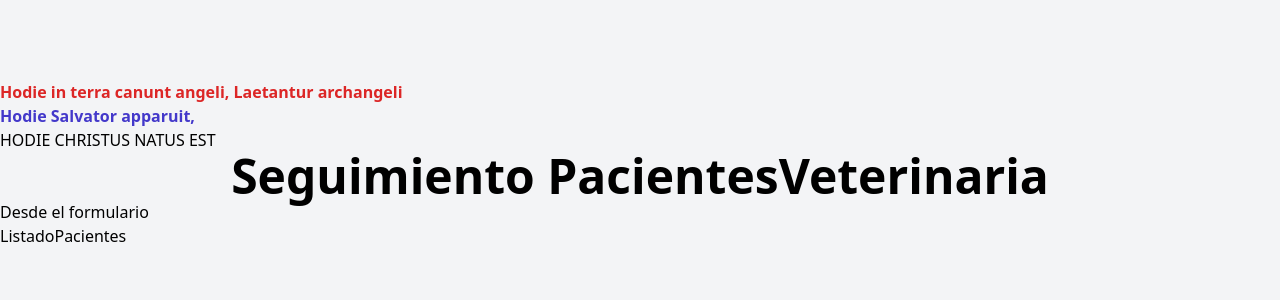
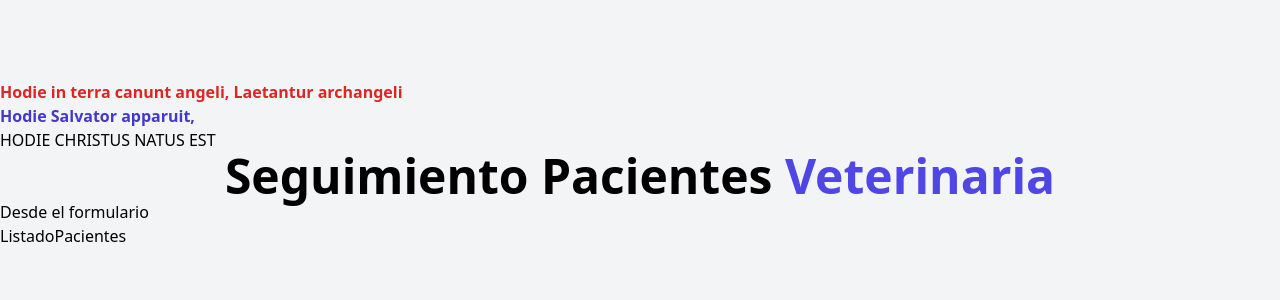
Before and after one commit to davidcanalesp/citas, a React (Vite) app: page / in a window 1280 px wide. Shown: the top 300 px of the page. Built offline with nearby package versions, Linux system fonts and the light colour scheme.

Commit message:
agregué estilos tailwind al encabezado

```diff
--- a/src/Header.jsx
+++ b/src/Header.jsx
@@ -3,8 +3,8 @@ import React from 'react'
 const Header = () => {
     return (
         <div >
-            <h1 class='font-black text-5xl text-center'>Seguimiento Pacientes
-                <span>
+            <h1 className='font-black text-5xl text-center md:w-2/3 mx-auto'>Seguimiento Pacientes {' '}
+                <span className='text-indigo-600'>
                     Veterinaria
                 </span>
             </h1>
```
